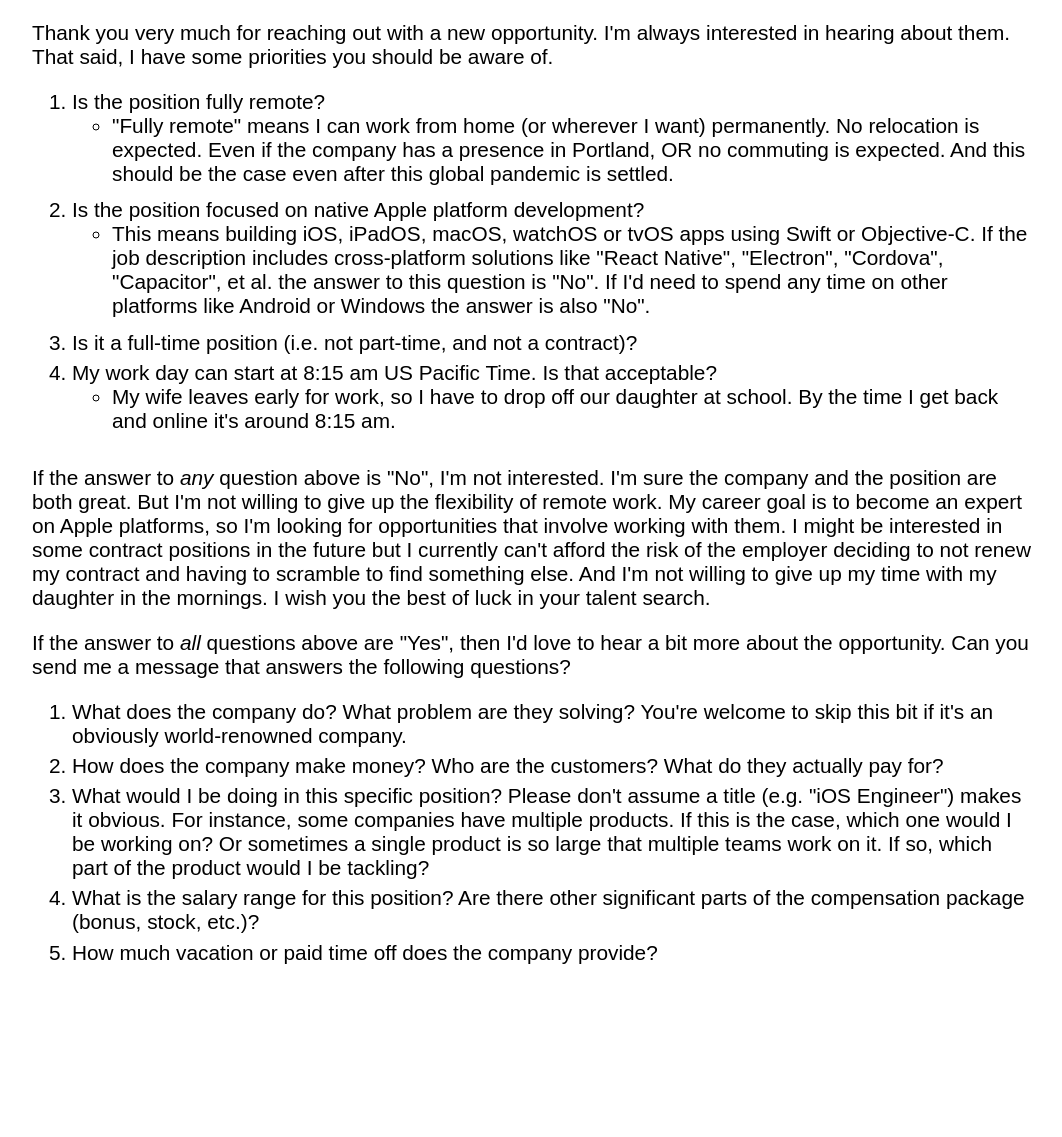
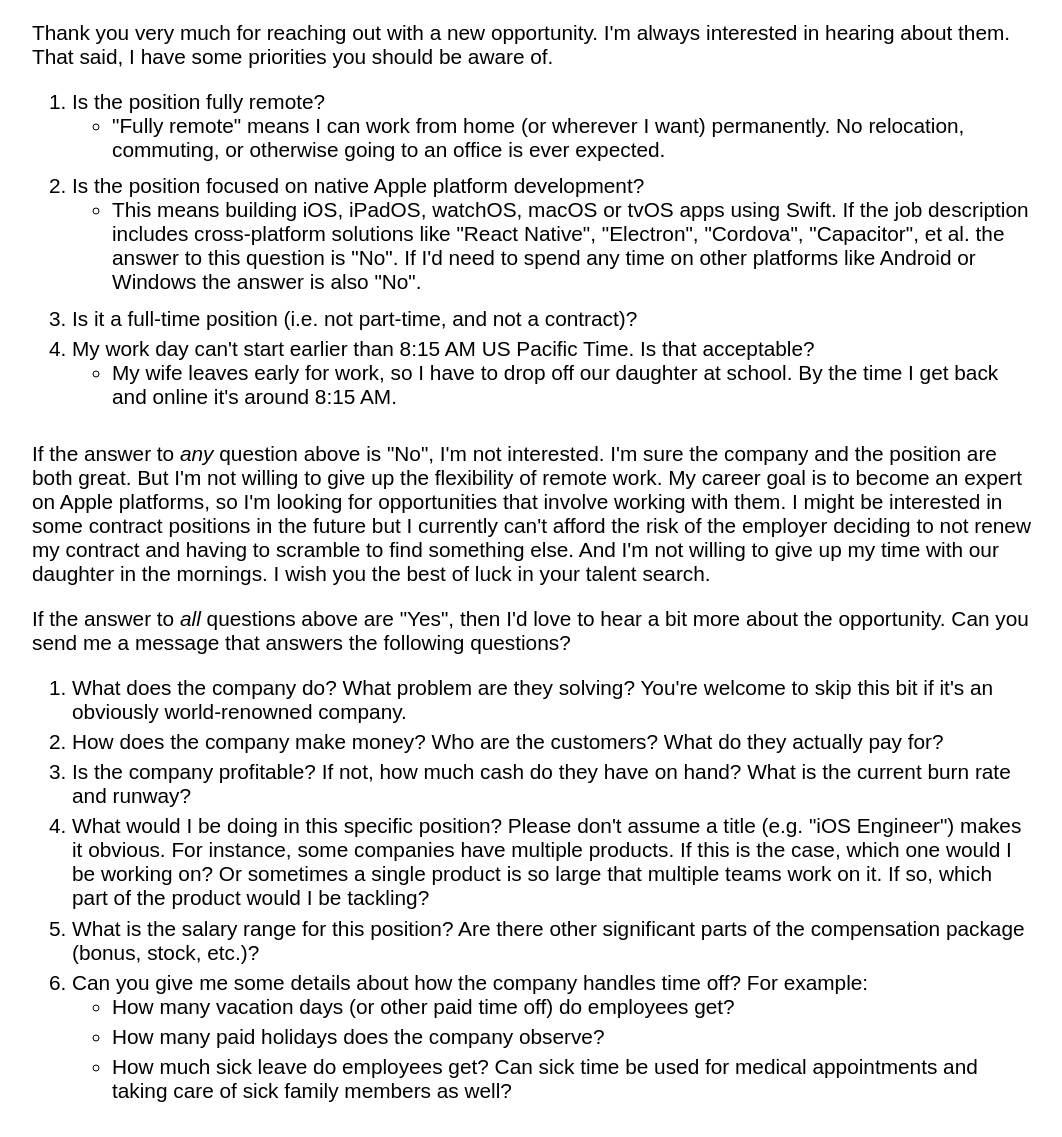
Before and after one commit to koralcem/personal-site, a Jekyll site: the page built from opportunity.html, in a window 1280 px wide. Shown: the whole page, without its empty margins (108-1170 px from the left). Built offline with Jekyll 4.4.1, drawn with Linux system fonts in a browser that asks for light colours; before the commit the page ends 992 px from its top, so only the background shows below that.

Commit message:
Minor updates to opportunity intake questions

```diff
--- a/opportunity.html
+++ b/opportunity.html
@@ -9,25 +9,25 @@ css_files:
 <ol>
   <li>Is the position fully remote?
     <ul>
-      <li>"Fully remote" means I can work from home (or wherever I want) permanently. No relocation is expected. Even if the company has a presence in Portland, OR no commuting is expected. And this should be the case even after this global pandemic is settled.</li>
+      <li>"Fully remote" means I can work from home (or wherever I want) permanently. No relocation, commuting, or otherwise going to an office is ever expected.</li>
     </ul>
   </li>
   <li>Is the position focused on native Apple platform development?
     <ul>
-      <li>This means building iOS, iPadOS, macOS, watchOS or tvOS apps using Swift or Objective-C. If the job description includes cross-platform solutions like "React Native", "Electron", "Cordova", "Capacitor", et al. the answer to this question is "No". If I'd need to spend any time on other platforms like Android or Windows the answer is also "No".</li>
+      <li>This means building iOS, iPadOS, watchOS, macOS or tvOS apps using Swift. If the job description includes cross-platform solutions like "React Native", "Electron", "Cordova", "Capacitor", et al. the answer to this question is "No". If I'd need to spend any time on other platforms like Android or Windows the answer is also "No".</li>
     </ul>
   </li>
   <li>Is it a full-time position (i.e. not part-time, and not a contract)?
   </li>
-  <li>My work day can start at 8:15 am US Pacific Time. Is that acceptable?
+  <li>My work day can't start earlier than 8:15 AM US Pacific Time. Is that acceptable?
     <ul>
-      <li>My wife leaves early for work, so I have to drop off our daughter at school. By the time I get back and online it's around 8:15 am.</li>
+      <li>My wife leaves early for work, so I have to drop off our daughter at school. By the time I get back and online it's around 8:15 AM.</li>
     </ul>
   </li>
 </ol>
 
 <p>
-  If the answer to <em>any</em> question above is "No", I'm not interested. I'm sure the company and the position are both great. But I'm not willing to give up the flexibility of remote work. My career goal is to become an expert on Apple platforms, so I'm looking for opportunities that involve working with them. I might be interested in some contract positions in the future but I currently can't afford the risk of the employer deciding to not renew my contract and having to scramble to find something else. And I'm not willing to give up my time with my daughter in the mornings. I wish you the best of luck in your talent search.
+  If the answer to <em>any</em> question above is "No", I'm not interested. I'm sure the company and the position are both great. But I'm not willing to give up the flexibility of remote work. My career goal is to become an expert on Apple platforms, so I'm looking for opportunities that involve working with them. I might be interested in some contract positions in the future but I currently can't afford the risk of the employer deciding to not renew my contract and having to scramble to find something else. And I'm not willing to give up my time with our daughter in the mornings. I wish you the best of luck in your talent search.
 </p>
 
 <p>
@@ -37,7 +37,14 @@ css_files:
 <ol>
   <li>What does the company do? What problem are they solving? You're welcome to skip this bit if it's an obviously world-renowned company.</li>
   <li>How does the company make money? Who are the customers? What do they actually pay for?</li>
+  <li>Is the company profitable? If not, how much cash do they have on hand? What is the current burn rate and runway?</li>
   <li>What would I be doing in this specific position? Please don't assume a title (e.g. "iOS Engineer") makes it obvious. For instance, some companies have multiple products. If this is the case, which one would I be working on? Or sometimes a single product is so large that multiple teams work on it. If so, which part of the product would I be tackling?</li>
   <li>What is the salary range for this position? Are there other significant parts of the compensation package (bonus, stock, etc.)?</li>
-  <li>How much vacation or paid time off does the company provide?</li>
+  <li>Can you give me some details about how the company handles time off? For example:
+    <ul>
+      <li>How many vacation days (or other paid time off) do employees get?</li>
+      <li>How many paid holidays does the company observe?</li>
+      <li>How much sick leave do employees get? Can sick time be used for medical appointments and taking care of sick family members as well?</li>
+    </ul>
+  </li>
 </ol>
```
